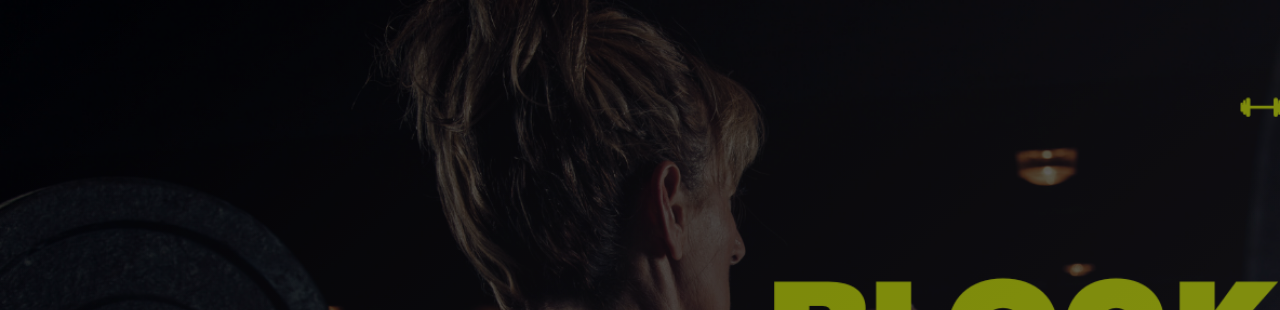
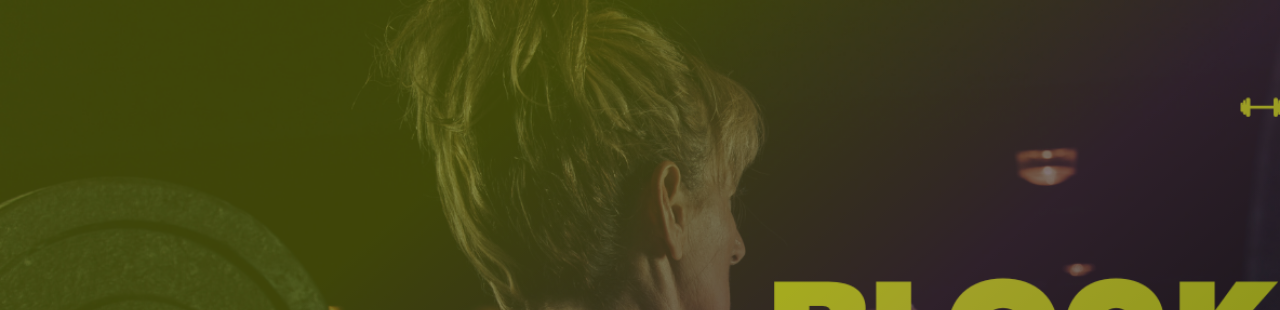
Before and after one commit to x23213167/block-gym-blockchain, a website: page index.html in a window 1280 px wide. Shown: the top 310 px of the page. Drawn offline with nearby package versions, Linux system fonts and the light colour scheme; a script that the page names is missing.

Commit message:
all changes

```diff
--- a/public/css/style.css
+++ b/public/css/style.css
@@ -11,7 +11,7 @@
 --------------------------------------------------------------*/
 body {
   font-family: "Open Sans", sans-serif;
-  background-image: linear-gradient(to right bottom, #000000, #0f0e0e, #191718, #211f21, #2a272a);
+  background-image: linear-gradient(to right bottom, #7e8b0b, #7e8b0b, #5e4250, #211f21, #2a272a);
 }
 
 a {
```
Also changed, not shown: recharge.html (+4 -0 lines).
